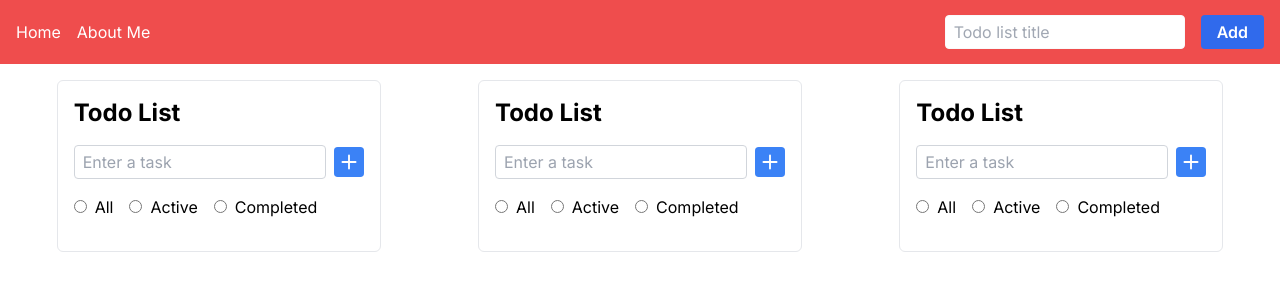
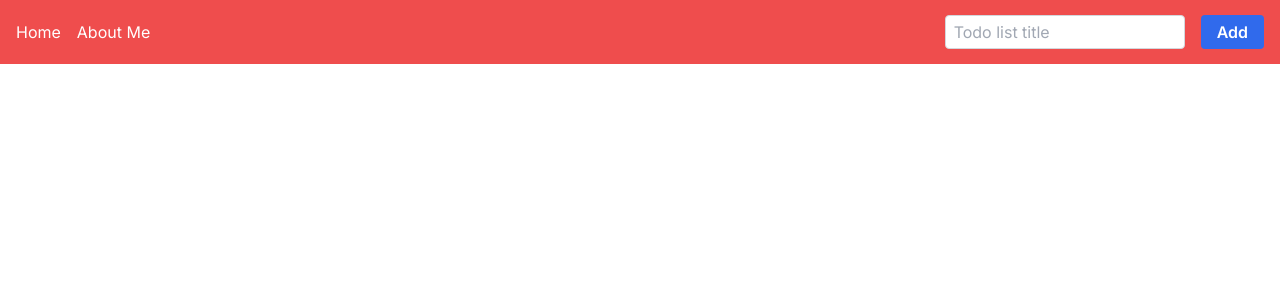
Before and after one commit to nk8bnj/todo-list-nextjs, a Next.js app: page / in a window 1280 px wide. Shown: the top 300 px of the page. Built offline with nearby package versions, Linux system fonts and the light colour scheme.

Commit message:
todo lists functionality

```diff
--- a/package.json
+++ b/package.json
@@ -9,6 +9,7 @@
     "lint": "next lint"
   },
   "dependencies": {
+    "@reduxjs/toolkit": "^1.9.5",
     "@types/node": "20.2.5",
     "@types/react": "18.2.7",
     "@types/react-dom": "18.2.4",
@@ -18,7 +19,9 @@
     "react": "18.2.0",
     "react-dom": "18.2.0",
     "react-icons": "^4.9.0",
+    "react-redux": "^8.1.0",
     "tailwindcss": "3.3.2",
-    "typescript": "5.0.4"
+    "typescript": "5.0.4",
+    "uuid": "^9.0.0"
   }
 }
--- a/src/app/layout.tsx
+++ b/src/app/layout.tsx
@@ -1,6 +1,7 @@
 import Header from "@/components/Header";
 import "./globals.css";
 import { Inter } from "next/font/google";
+import { Providers } from "@/services/redux/providers";
 
 const inter = Inter({ subsets: ["latin"] });
 
@@ -17,8 +18,10 @@ export default function RootLayout({
   return (
     <html lang="en">
       <body className={inter.className}>
-        <Header />
-        <main className="container mx-auto mt-4"> {children}</main>
+        <Providers>
+          <Header />
+          <main className="container  mt-4 mx-auto px-4">{children}</main>
+        </Providers>
       </body>
     </html>
   );
--- a/src/components/Header/index.tsx
+++ b/src/components/Header/index.tsx
@@ -1,6 +1,41 @@
+"use client";
+
 import Link from "next/link";
+import { ChangeEvent, KeyboardEvent, useRef } from "react";
+import { v4 as uuidv4 } from "uuid";
+
+import { useAppDispatch, useAppSelector } from "@/hooks";
+import {
+  addTodoList,
+  addTodoListName,
+} from "@/services/redux/features/todoListSlice";
 
 export default function Header() {
+  const dispatch = useAppDispatch();
+  const todoListName = useAppSelector(
+    (state) => state.todoListSlice.todoListName
+  );
+  const todoList = useAppSelector((state) => state.todoListSlice.todoLists);
+  console.log(todoList);
+
+  const inputRef = useRef<HTMLInputElement>(null);
+
+  const inputHandler = (e: ChangeEvent<HTMLInputElement>) => {
+    dispatch(addTodoListName(e.target.value));
+  };
+
+  const buttonPressHandler = () => {
+    dispatch(addTodoList({ id: uuidv4(), name: todoListName }));
+    dispatch(addTodoListName(""));
+  };
+
+  const enterPressHandler = (e: KeyboardEvent<HTMLInputElement>) => {
+    if (e.key === "Enter") {
+      buttonPressHandler();
+      inputRef.current?.blur();
+    }
+  };
+
   return (
     <header className="bg-red-500 h-16 flex items-center justify-center max-sm:h-24 sticky top-0 opacity-95">
       <div className="container mx-auto flex max-sm:flex-col items-center justify-between px-4">
@@ -14,11 +49,18 @@ export default function Header() {
         </div>
         <div className="flex space-x-4 max-sm:mb-3">
           <input
+            ref={inputRef}
             type="text"
-            className="w-60 border border-gray-50 rounded px-2 py-1 text-black outline-none"
+            className="w-60 border border-gray-300 rounded px-2 py-1 text-black"
             placeholder="Todo list title"
+            value={todoListName}
+            onChange={inputHandler}
+            onKeyPress={enterPressHandler}
           />
-          <button className="bg-blue-600 hover:bg-blue-700 text-white font-semibold py-1 px-4 rounded">
+          <button
+            onClick={buttonPressHandler}
+            className="bg-blue-600 hover:bg-blue-700 text-white font-semibold py-1 px-4 rounded"
+          >
             Add
           </button>
         </div>
--- a/src/components/TodoLists/TodoList/index.tsx
+++ b/src/components/TodoLists/TodoList/index.tsx
@@ -1,9 +1,13 @@
 import { BsFillPlusSquareFill } from "react-icons/bs";
 
-export default function TodoList() {
+type TodoListType = {
+  name: string;
+};
+
+export default function TodoList(props: TodoListType) {
   return (
-    <div className="max-w-md mx-auto p-4 border border-greay-50 rounded-md">
-      <h2 className="text-2xl font-bold mb-4">Todo List</h2>
+    <div className="p-4 border border-greay-50 rounded-md">
+      <h2 className="text-2xl font-bold mb-4">{props.name}</h2>
       <div className="flex mb-4">
         <input
           type="text"
--- a/src/components/TodoLists/index.tsx
+++ b/src/components/TodoLists/index.tsx
@@ -1,11 +1,15 @@
+"use client";
 import TodoList from "./TodoList";
+import { useAppSelector } from "@/hooks";
+import { ITodoList } from "@/services/type/todoList.interface";
 
 export default function TodoLists() {
+  const allTodolists = useAppSelector((state) => state.todoListSlice.todoLists);
   return (
-    <div className="grid grid-cols-4 gap-4 max-2xl:grid-cols-3 max-lg:grid-cols-2 max-md:grid-cols-1 px-4">
-      <TodoList />
-      <TodoList />
-      <TodoList />
+    <div className="grid grid-cols-4 gap-4 max-2xl:grid-cols-3 max-lg:grid-cols-2 max-md:grid-cols-1">
+      {allTodolists.map((item: ITodoList) => (
+        <TodoList key={item.id} name={item.name} />
+      ))}
     </div>
   );
 }
--- /dev/null
+++ b/src/hooks/index.ts
@@ -0,0 +1,6 @@
+import { useDispatch, useSelector } from "react-redux";
+import type { TypedUseSelectorHook } from "react-redux";
+import type { RootState, AppDispatch } from "@/services/redux/store";
+
+export const useAppDispatch: () => AppDispatch = useDispatch;
+export const useAppSelector: TypedUseSelectorHook<RootState> = useSelector;
--- /dev/null
+++ b/src/services/redux/features/todoListSlice.ts
@@ -0,0 +1,30 @@
+import { createSlice, PayloadAction } from "@reduxjs/toolkit";
+import { ITodoListState } from "@/services/type/todoList.interface";
+
+const initialState: ITodoListState = {
+  todoListName: "",
+  todoLists: [],
+  tasks: [],
+};
+
+export const todoList = createSlice({
+  name: "totoList",
+  initialState,
+  reducers: {
+    addTodoListName: (state, action: PayloadAction<string>) => {
+      state.todoListName = action.payload;
+    },
+    addTodoList: (
+      state,
+      action: PayloadAction<{ id: string; name: string }>
+    ) => {
+      state.todoLists.push({
+        id: action.payload.id,
+        name: action.payload.name,
+      });
+    },
+  },
+});
+
+export const { addTodoList, addTodoListName } = todoList.actions;
+export default todoList.reducer;
--- /dev/null
+++ b/src/services/redux/providers.tsx
@@ -0,0 +1,8 @@
+"use client";
+
+import { store } from "./store";
+import { Provider } from "react-redux";
+
+export function Providers({ children }: { children: React.ReactNode }) {
+  return <Provider store={store}>{children}</Provider>;
+}
--- /dev/null
+++ b/src/services/redux/store.ts
@@ -0,0 +1,11 @@
+import { configureStore } from "@reduxjs/toolkit";
+import todoListSlice from "./features/todoListSlice";
+
+export const store = configureStore({
+  reducer: {
+    todoListSlice,
+  },
+});
+
+export type RootState = ReturnType<typeof store.getState>;
+export type AppDispatch = typeof store.dispatch;
```
Also changed, not shown: src/services/type/todoList.interface.ts (added, +15 -0 lines), 1 other file (tests, documents, lock files or other folders).
